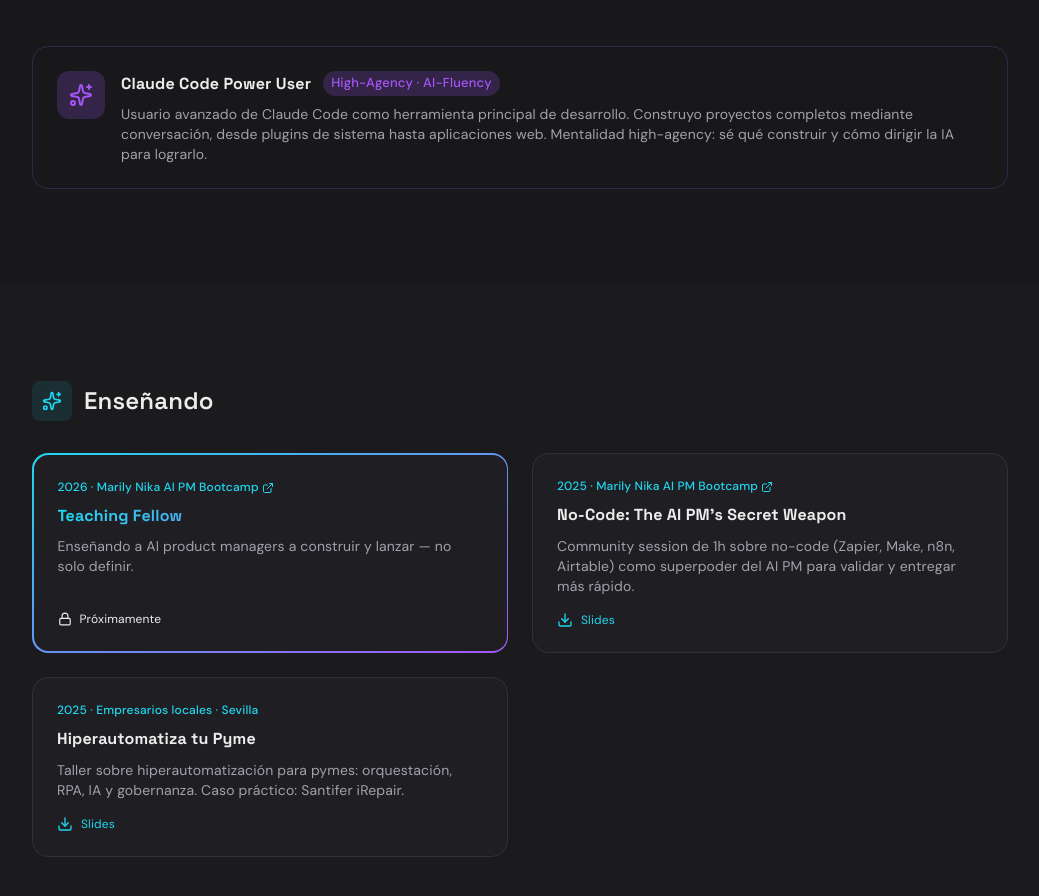
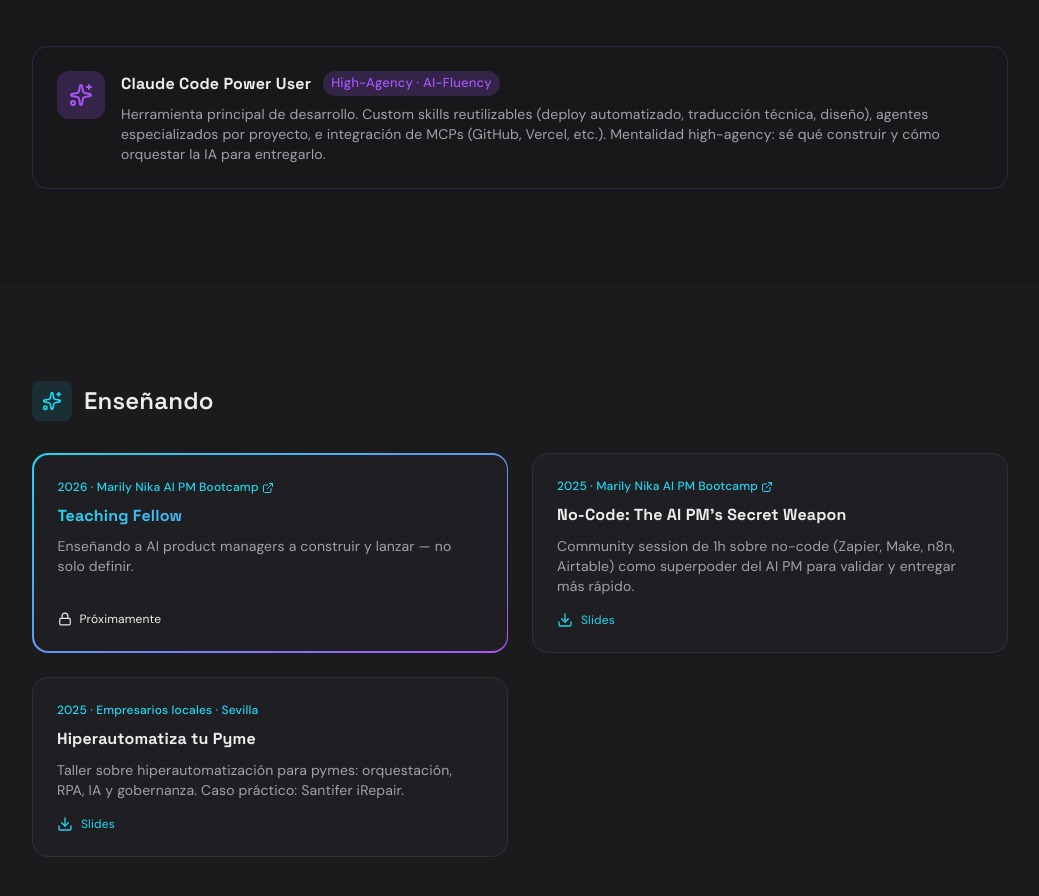
Before and after one commit to santifer-dev/cv-santiago, a React (Vite) app: page / in a window 1280 px wide. Shown: the part 5481-6377 px from the top of the page, without its empty margins (120-1159 px from the left). Built offline with nearby package versions, Linux system fonts and the light colour scheme.

Commit message:
content: update Claude Code Power User description with skills, agents and MCPs

```diff
--- a/src/i18n.ts
+++ b/src/i18n.ts
@@ -233,7 +233,7 @@ export const translations = {
     claudeCode: {
       title: 'Claude Code Power User',
       badge: 'High-Agency · AI-Fluency',
-      desc: 'Usuario avanzado de Claude Code como herramienta principal de desarrollo. Construyo proyectos completos mediante conversación, desde plugins de sistema hasta aplicaciones web. Mentalidad high-agency: sé qué construir y cómo dirigir la IA para lograrlo.',
+      desc: 'Herramienta principal de desarrollo. Custom skills reutilizables (deploy automatizado, traducción técnica, diseño), agentes especializados por proyecto, e integración de MCPs (GitHub, Vercel, etc.). Mentalidad high-agency: sé qué construir y cómo orquestar la IA para entregarlo.',
     },
     experience: {
       title: 'Experiencia Laboral',
@@ -761,7 +761,7 @@ export const translations = {
     claudeCode: {
       title: 'Claude Code Power User',
       badge: 'High-Agency · AI-Fluency',
-      desc: 'Advanced Claude Code user as primary development tool. I build complete projects through conversation, from system plugins to web apps. High-agency mindset: I know what to build and how to direct AI to achieve it.',
+      desc: 'Primary dev tool. I build reusable custom skills (automated deploy, tech translation, design systems), configure per-project agents, and wire up MCPs (GitHub, Vercel, etc.). High-agency mindset: I know what to build and how to orchestrate AI to ship it.',
     },
     experience: {
       title: 'Work Experience',
```
Also changed, not shown: chatbot-prompt.txt.
